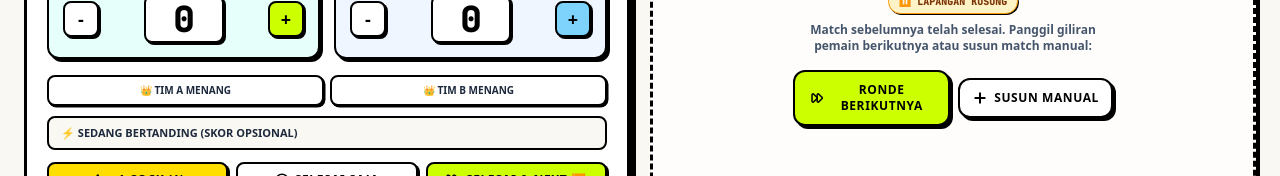
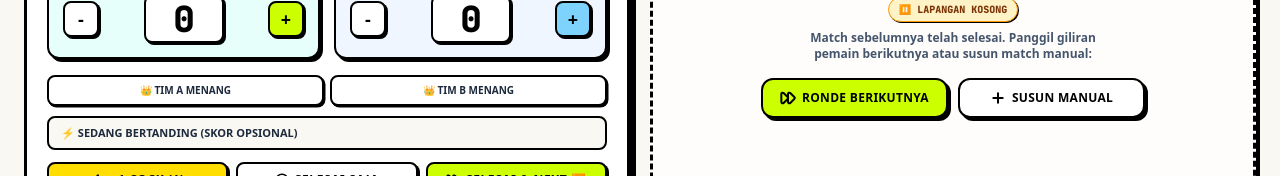
Before and after one commit to Bradleyalexa/playfield-app, a Next.js app: page /host/demo in a window 1280 px wide. Shown: the part 760-936 px from the top of the page. Built offline with nearby package versions, Linux system fonts and the light colour scheme; no server answers.

Commit message:
fix: make empty court action buttons identical in height, width, and prevent awkward text wrap

```diff
--- a/src/components/court/CourtCard.tsx
+++ b/src/components/court/CourtCard.tsx
@@ -43,14 +43,14 @@ export function CourtCard({
         <p className="text-xs font-bold text-slate-600 mt-2 max-w-xs">
           Match sebelumnya telah selesai. Panggil giliran pemain berikutnya atau susun match manual:
         </p>
-        <div className="flex flex-wrap items-center justify-center gap-2 mt-4 w-full max-w-xs">
+        <div className="flex items-stretch justify-center gap-2.5 mt-4 w-full max-w-sm">
           {onNextRound && (
             <button
               type="button"
               onClick={onNextRound}
-              className="flex-1 min-w-[140px] flex items-center justify-center gap-2 py-2.5 px-4 rounded-xl bg-[#ccff00] text-black font-black text-xs uppercase tracking-wider border-2 border-black shadow-[3px_3px_0px_#000] hover:bg-[#b8e600] active:translate-x-0.5 active:translate-y-0.5 active:shadow-[1px_1px_0px_#000] transition-all cursor-pointer"
+              className="flex-1 flex items-center justify-center gap-1.5 py-2.5 px-3 rounded-xl bg-[#ccff00] text-black font-black text-xs uppercase tracking-wide border-2 border-black shadow-[3px_3px_0px_#000] hover:bg-[#b8e600] active:translate-x-0.5 active:translate-y-0.5 active:shadow-[1px_1px_0px_#000] transition-all cursor-pointer whitespace-nowrap"
             >
-              <FastForward className="h-4 w-4 stroke-[3]" />
+              <FastForward className="h-4 w-4 stroke-[3] shrink-0" />
               <span>Ronde Berikutnya</span>
             </button>
           )}
@@ -58,9 +58,9 @@ export function CourtCard({
             <button
               type="button"
               onClick={() => onManualMatch(court.courtNumber)}
-              className="flex items-center justify-center gap-1.5 py-2.5 px-3 rounded-xl bg-white text-black font-black text-xs uppercase tracking-wider border-2 border-black shadow-[3px_3px_0px_#000] hover:bg-slate-100 active:translate-x-0.5 active:translate-y-0.5 active:shadow-[1px_1px_0px_#000] transition-all cursor-pointer"
+              className="flex-1 flex items-center justify-center gap-1.5 py-2.5 px-3 rounded-xl bg-white text-black font-black text-xs uppercase tracking-wide border-2 border-black shadow-[3px_3px_0px_#000] hover:bg-slate-100 active:translate-x-0.5 active:translate-y-0.5 active:shadow-[1px_1px_0px_#000] transition-all cursor-pointer whitespace-nowrap"
             >
-              <Plus className="h-4 w-4 stroke-[3]" />
+              <Plus className="h-4 w-4 stroke-[3] shrink-0" />
               <span>Susun Manual</span>
             </button>
           )}
```
